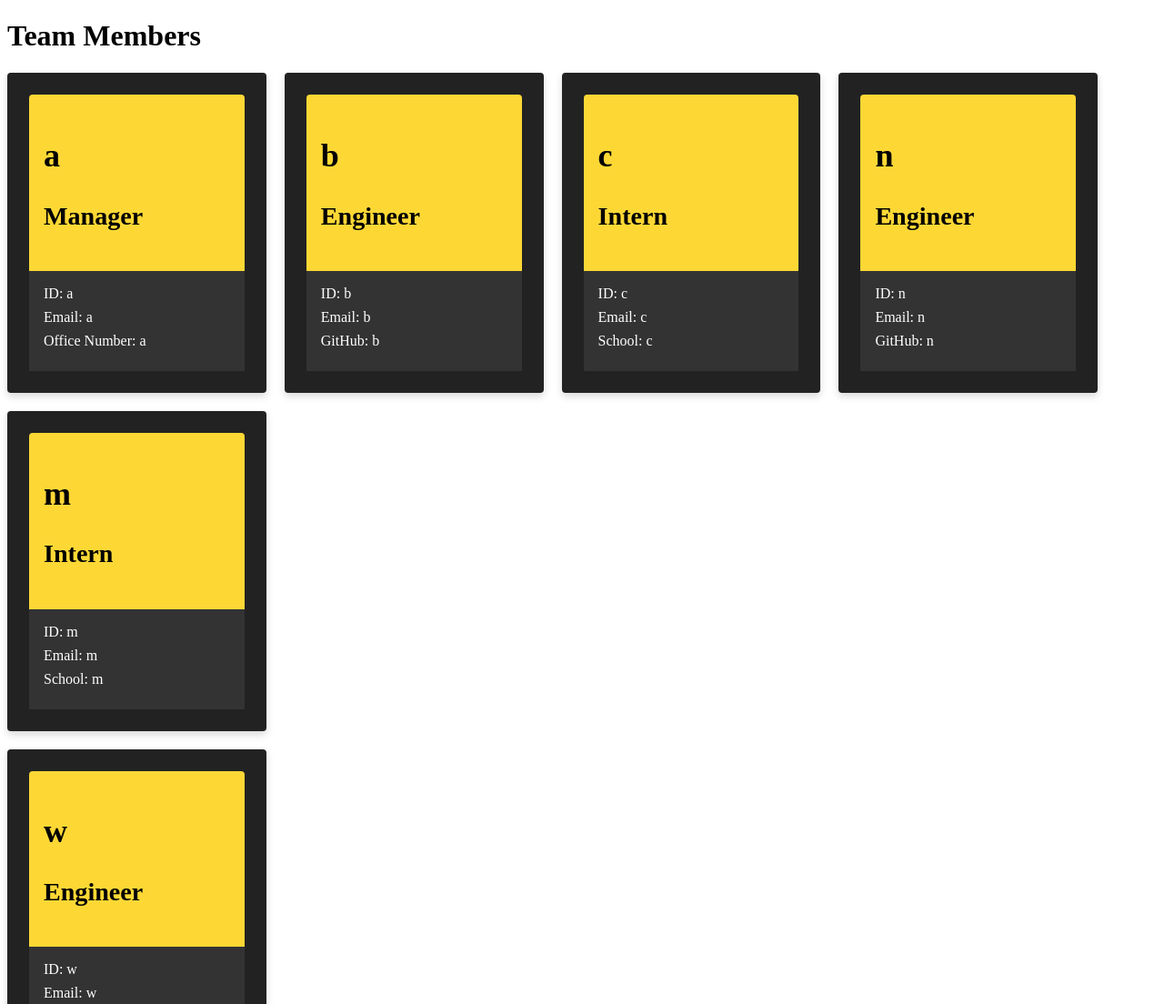
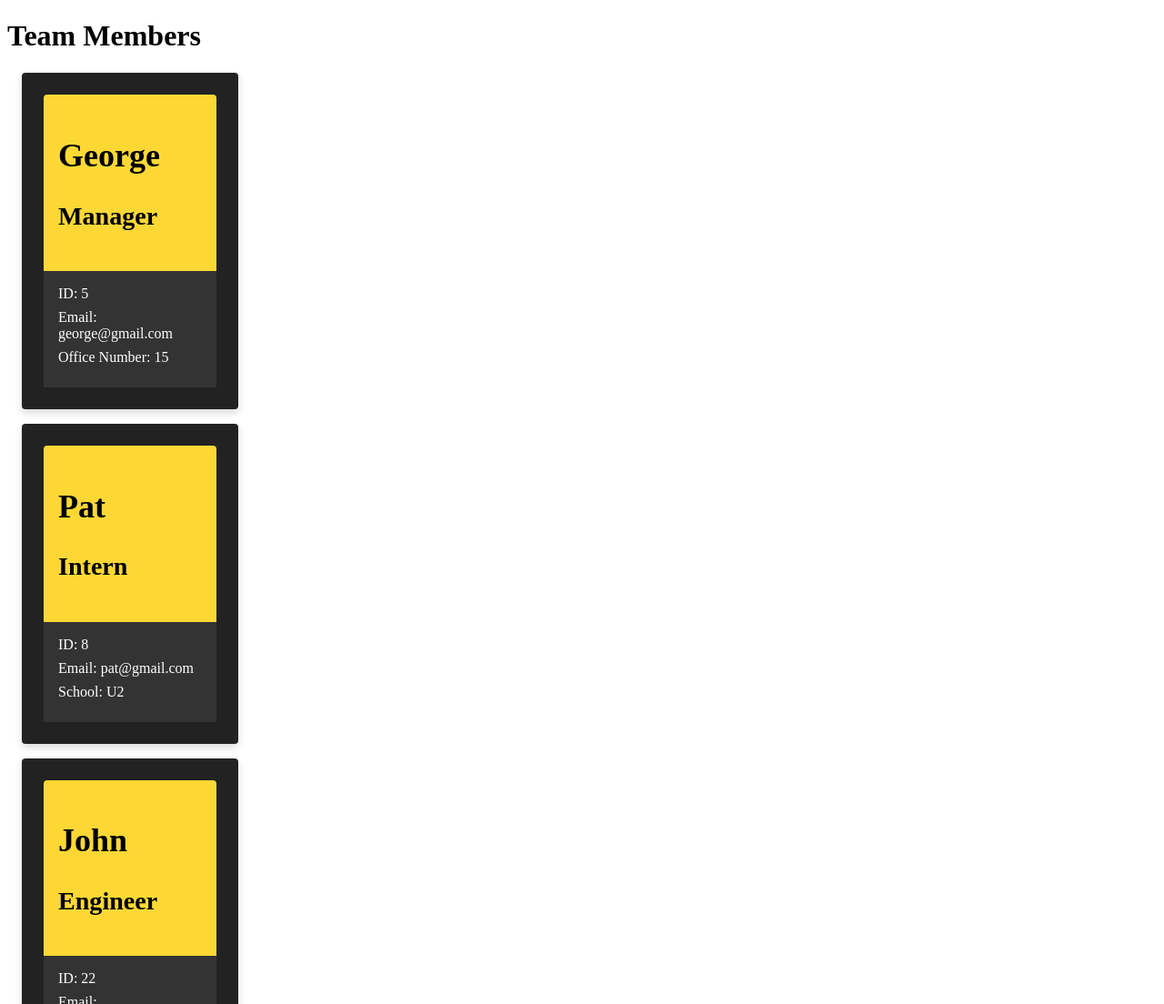
Before and after one commit to GeorgeDoyle1175/Team_Profile_Generator_10, a website: page index.html in a window 1280 px wide. Shown: the top 1104 px of the page at 91% size. Drawn offline with Linux system fonts and the light colour scheme.

Commit message:
Readme Update

```diff
--- a/index.html
+++ b/index.html
@@ -6,7 +6,7 @@
         <meta charset="utf-8">
         <meta name="viewport" content="width=device-width, initial-scale=1">
         <title>Team Members</title>
-        <link rel="stylesheet" href="styles.css">
+        <link rel="stylesheet" href="./lib/styles.css">
       </head>
 
         <body>
@@ -17,73 +17,37 @@
 
         <div class="card">
           <div class="card-header">
-            <h2>a</h2>
+            <h2>George</h2>
             <h3>Manager</h3>
           </div>
           <div class="card-body">
-            <div>ID: a</div>
-            <div>Email: <a href="mailto:a">a</a></div>
-            <div>Office Number: a</div>
+            <div>ID: 5</div>
+            <div>Email: <a href="mailto:george@gmail.com">george@gmail.com</a></div>
+            <div>Office Number: 15</div>
           </div>
         </div>
 
         <div class="card">
           <div class="card-header">
-            <h2>b</h2>
-            <h3>Engineer</h3>
+            <h2>Pat</h2>
+            <h3>Intern</h3>
           </div>
           <div class="card-body">
-            <div>ID: b</div>
-            <div>Email: <a href="mailto:b">b</a></div>
-            <div>GitHub: <a href="https://github.com/b" target="_blank">b</a></div>
+            <div>ID: 8</div>
+            <div>Email: <a href="mailto:pat@gmail.com">pat@gmail.com</a></div>
+            <div>School: U2</div>
           </div>
         </div>
 
         <div class="card">
           <div class="card-header">
-            <h2>c</h2>
-            <h3>Intern</h3>
-          </div>
-          <div class="card-body">
-            <div>ID: c</div>
-            <div>Email: <a href="mailto:c">c</a></div>
-            <div>School: c</div>
-          </div>
-        </div>
-
-        <div class="card">
-          <div class="card-header">
-            <h2>n</h2>
+            <h2>John</h2>
             <h3>Engineer</h3>
           </div>
           <div class="card-body">
-            <div>ID: n</div>
-            <div>Email: <a href="mailto:n">n</a></div>
-            <div>GitHub: <a href="https://github.com/n" target="_blank">n</a></div>
-          </div>
-        </div>
-
-        <div class="card">
-          <div class="card-header">
-            <h2>m</h2>
-            <h3>Intern</h3>
-          </div>
-          <div class="card-body">
-            <div>ID: m</div>
-            <div>Email: <a href="mailto:m">m</a></div>
-            <div>School: m</div>
-          </div>
-        </div>
-      </div><div class="row">
-        <div class="card">
-          <div class="card-header">
-            <h2>w</h2>
-            <h3>Engineer</h3>
-          </div>
-          <div class="card-body">
-            <div>ID: w</div>
-            <div>Email: <a href="mailto:w">w</a></div>
-            <div>GitHub: <a href="https://github.com/w" target="_blank">w</a></div>
+            <div>ID: 22</div>
+            <div>Email: <a href="mailto:john@gmail.com">john@gmail.com</a></div>
+            <div>GitHub: <a href="https://github.com/john1175" target="_blank">john1175</a></div>
           </div>
         </div>
 
@@ -92,55 +56,3 @@
           </div>
         </body>
       </html>
-
-      <style>
-   .card {
-    margin: 1rem;
-    padding: 1.5rem;
-    border: none;
-    border-radius: 0.25rem;
-    box-shadow: 0 0.25rem 0.5rem rgba(0, 0, 0, 0.15);
-    width: 10%;
-    background-color: #222;
-    color: white;
-  }
-
-  .card-header {
-    background-color: #fdd835;
-    color: black;
-    font-weight: bold;
-    font-size: 1.5rem;
-    padding: 1rem;
-    border-radius: 0.25rem 0.25rem 0 0;
-  }
-
-  .card-body {
-    background-color: #333;
-    padding: 1rem;
-  }
-
-  .card-body a {
-    color: white;
-    text-decoration: none;
-  }
-
-  .card-body a:hover {
-    text-decoration: underline;
-  }
-
-  .card-body div {
-    margin-bottom: 0.5rem;
-  }
-
-  .row {
-  display: flex;
-  flex-wrap: wrap;
-  margin: 0 -10px;
-}
-
-.row .card {
-  width: calc(20% - 20px);
-  margin: 0 10px 20px 10px;
-}
-
-    </style>
--- a/lib/styles.css
+++ b/lib/styles.css
@@ -1,10 +1,20 @@
+h1 {
+    justify-content: center;
+}
+
+.card-container {
+    display: flex;
+    flex-wrap: nowrap;
+    align-items: flex-start;
+}
+
 .card {
     margin: 1rem;
     padding: 1.5rem;
     border: none;
     border-radius: 0.25rem;
     box-shadow: 0 0.25rem 0.5rem rgba(0, 0, 0, 0.15);
-    width: 10%;
+    width: 15%;
     background-color: #222;
     color: white;
 }
--- a/package.json
+++ b/package.json
@@ -8,7 +8,7 @@
     "test": "test"
   },
   "scripts": {
-    "test": "echo \"Error: no test specified\" && exit 1"
+    "test": "jest"
   },
   "repository": {
     "type": "git",
@@ -23,5 +23,8 @@
   "homepage": "https://github.com/GeorgeDoyle1175/Team_Profile_Generator_10#readme",
   "dependencies": {
     "inquirer": "^8.2.4"
+  },
+  "devDependencies": {
+    "jest": "^29.4.3"
   }
 }
```
Also changed, not shown: index.js (+14 -6 lines), test/Employee.test.js (+1 -1 lines), test/Engineer.test.js (+2 -2 lines), test/Intern.test.js (+46 -0 lines), test/Manager.test.js (+2 -2 lines), README.md, 1 other file. Lines whose indentation alone changed are shown as unchanged.
